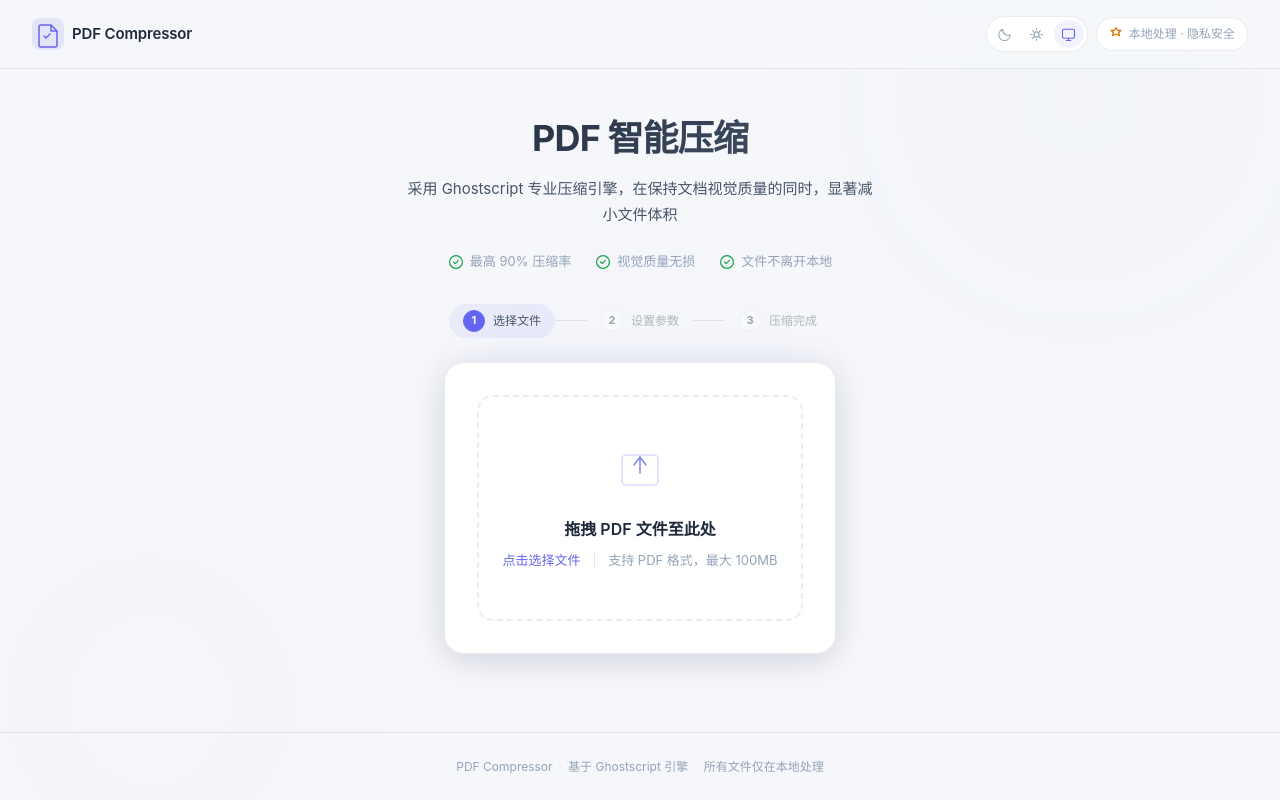
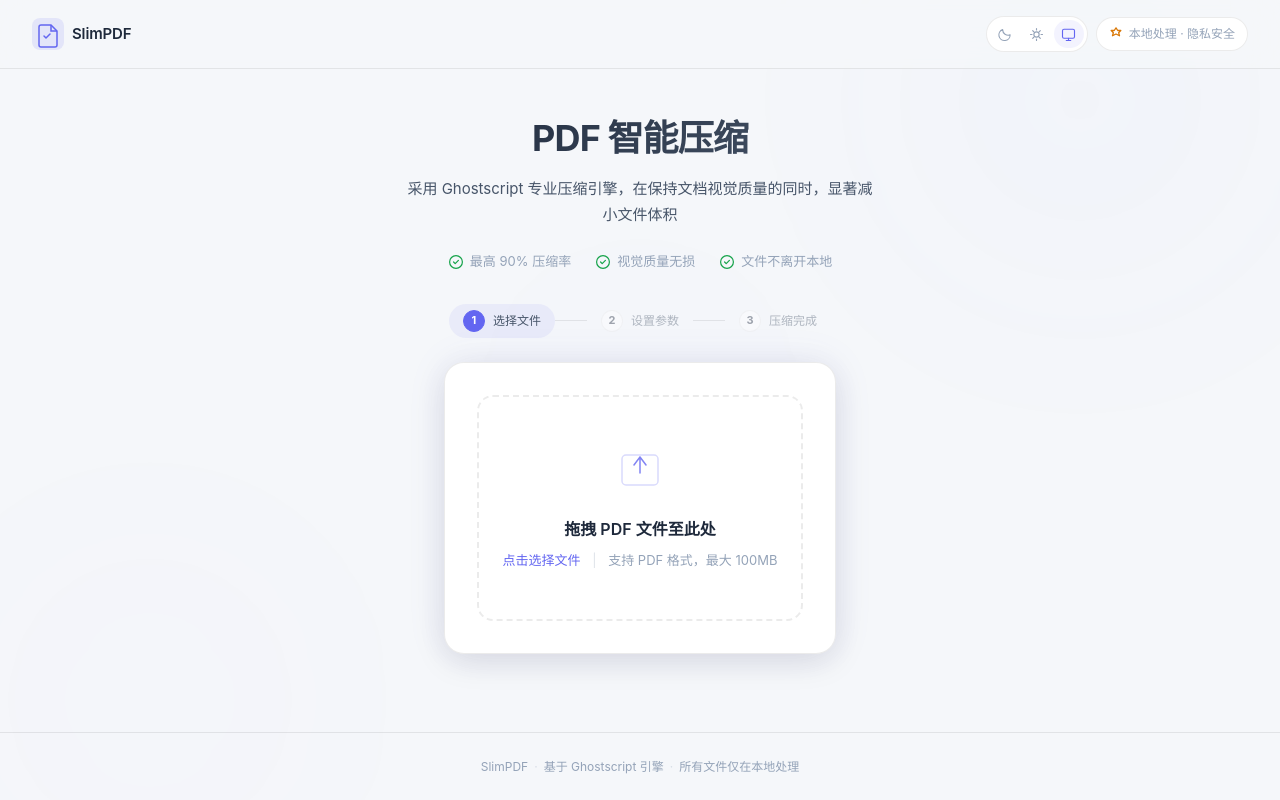
Before and after one commit to kkxwz/PDFCompressor, a Flask app: page / in a window 1280 px wide. Run offline with Flask 3, Linux system fonts and the light colour scheme; some libraries are stand-ins or nearby versions.

Commit message:
rebrand: rename product from PDF Compressor to SlimPDF
- Update all user-facing names: README, app title, logs, templates
- Update build artifacts: SlimPDF.app, SlimPDF.exe, SlimPDF.dmg
- Update CI workflow artifact names and paths
- Update config app data directory to SlimPDF
- Update locales title
- Keep GitHub repo URL as PDFCompressor (unchanged)

```diff
--- a/__version__.py
+++ b/__version__.py
@@ -1,5 +1,5 @@
 """
-PDF Compressor - Version Management
+SlimPDF - Version Management
 
 Single source of truth for version number.
 """
--- a/app.py
+++ b/app.py
@@ -1,5 +1,5 @@
 """
-PDF Compressor - Flask Main Application
+SlimPDF - Flask Main Application
 
 Start:
     python app.py
@@ -84,7 +84,7 @@ def cleanup_temp_files():
 
 if __name__ == "__main__":
     logger.info("=" * 50)
-    logger.info("PDF Compressor starting...")
+    logger.info("SlimPDF starting...")
     logger.info(f"Visit: http://{config.HOST}:{config.PORT}")
     logger.info(f"App data: {config.APP_DIR}")
     logger.info(f"Resource dir: {config.RESOURCE_DIR}")
@@ -107,7 +107,7 @@ if __name__ == "__main__":
     if not config.DEBUG:
         threading.Timer(1.5, open_browser).start()
         print(f"\n{'=' * 50}")
-        print(f"  PDF Compressor started")
+        print(f"  SlimPDF started")
         print(f"  Browser will auto-open. If not, visit:")
         print(f"  http://{config.HOST}:{config.PORT}")
         print(f"  Press Ctrl+C to exit")
--- a/config.py
+++ b/config.py
@@ -1,5 +1,5 @@
 """
-PDF Compressor - Global Configuration
+SlimPDF - Global Configuration
 
 Supports both development and PyInstaller frozen environments.
 """
@@ -20,10 +20,10 @@ def get_app_dir() -> str:
         system = platform.system()
         if system == "Windows":
             base = os.environ.get("LOCALAPPDATA", os.path.expanduser("~"))
-            app_dir = os.path.join(base, "PDFCompressor")
+            app_dir = os.path.join(base, "SlimPDF")
         elif system == "Darwin":
             app_dir = os.path.join(os.path.expanduser("~"), "Library",
-                                   "Application Support", "PDFCompressor")
+                                   "Application Support", "SlimPDF")
         else:
             app_dir = os.path.join(os.path.expanduser("~"), ".pdf-compressor")
     else:
--- a/locales/en.json
+++ b/locales/en.json
@@ -1,6 +1,6 @@
 {
   "app": {
-    "title": "PDF Compressor",
+    "title": "SlimPDF",
     "uploading": "Uploading...",
     "startCompression": "Start Compression",
     "compressing": "Compressing...",
--- a/static/css/style.css
+++ b/static/css/style.css
@@ -1,5 +1,5 @@
 /* ============================================
-   PDF Compressor - Professional UI Styles
+   SlimPDF - Professional UI Styles
    ============================================ */
 
 /* --- Reset & Variables --- */
--- a/static/js/app.js
+++ b/static/js/app.js
@@ -1,5 +1,5 @@
 /**
- * PDF Compressor - Frontend Interaction Logic
+ * SlimPDF - Frontend Interaction Logic
  */
 (function() {
     'use strict';
--- a/templates/index.html
+++ b/templates/index.html
@@ -3,7 +3,7 @@
 <head>
     <meta charset="UTF-8">
     <meta name="viewport" content="width=device-width, initial-scale=1.0">
-    <title>PDF Compressor - 专业 PDF 压缩工具</title>
+    <title>SlimPDF - Professional PDF Compression Tool</title>
     <link rel="stylesheet" href="{{ url_for('static', filename='css/style.css') }}">
 </head>
 <body>
@@ -24,7 +24,7 @@
                     <path d="M19 7v6h6" stroke="currentColor" stroke-width="1.5" fill="none"/>
                     <path d="M12 18l2 2 4-4" stroke="currentColor" stroke-width="1.5" stroke-linecap="round" stroke-linejoin="round" fill="none"/>
                 </svg>
-                <span class="brand-text">PDF Compressor</span>
+                <span class="brand-text">SlimPDF</span>
             </div>
             <div class="topbar-actions">
                 <div class="theme-toggle" id="themeToggle">
@@ -327,7 +327,7 @@
         <!-- 页脚 -->
         <footer class="app-footer">
             <div class="footer-inner">
-                <span>PDF Compressor</span>
+                <span>SlimPDF</span>
                 <span class="footer-dot">·</span>
                 <span>基于 Ghostscript 引擎</span>
                 <span class="footer-dot">·</span>
```
Also changed, not shown: README.zh-CN.md (+5 -5 lines), .github/workflows/build.yml, README.md, 3 other files.
